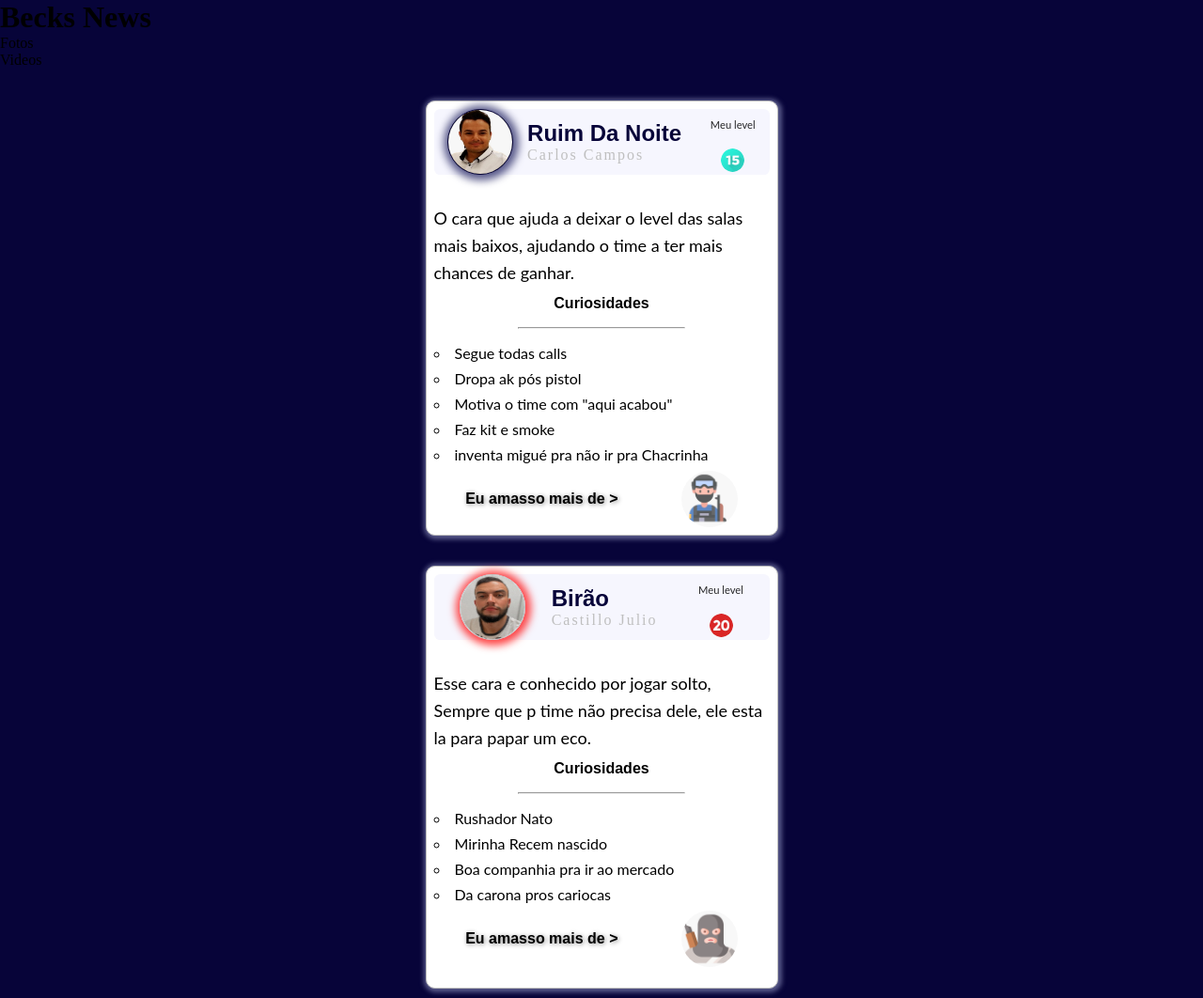
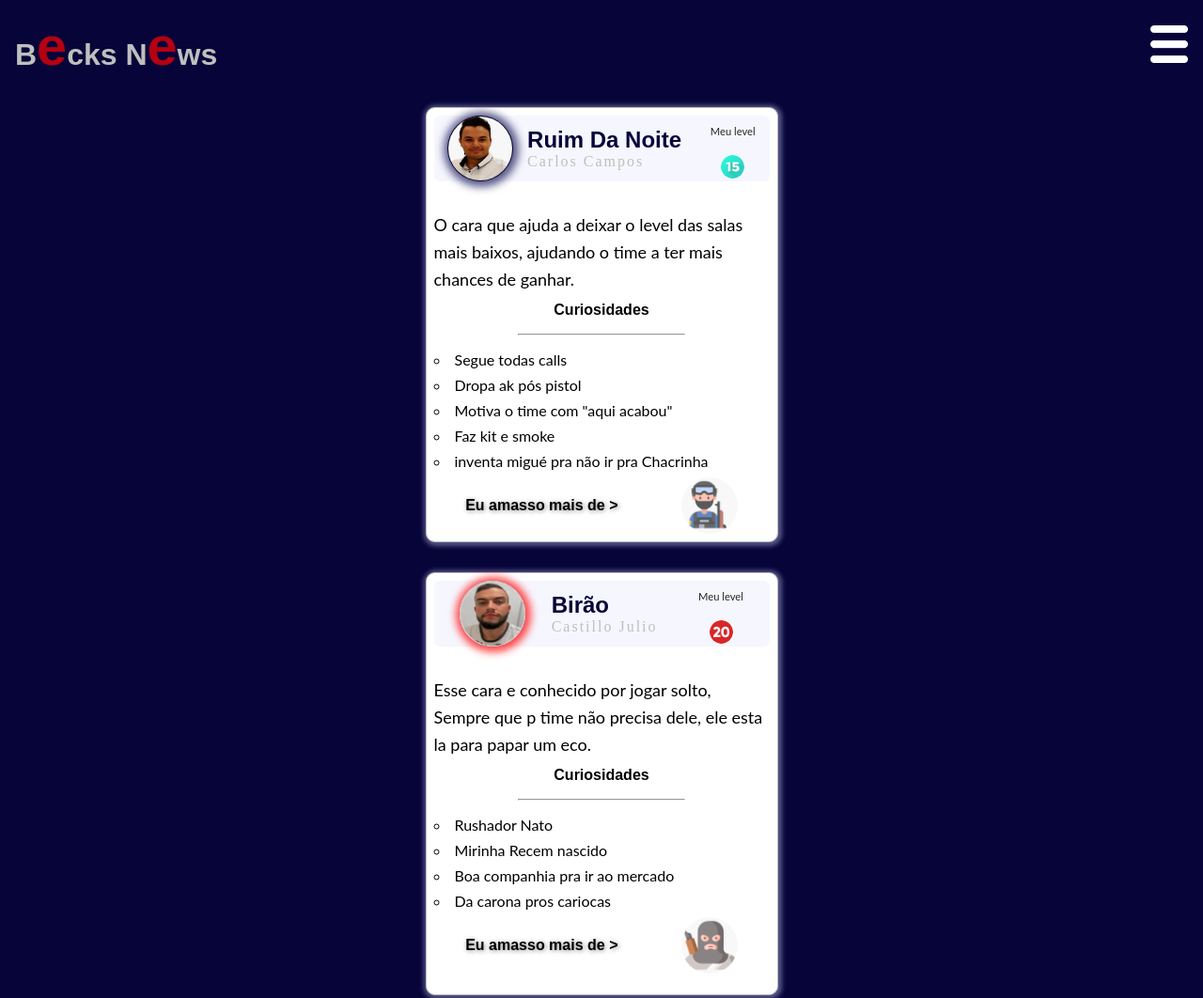
Before and after one commit to jorgealves-b/beck-news, a plain HTML site: page index.html in a window 1280 px wide. Shown: the top 1062 px of the page at 94% size. Drawn offline with Linux system fonts and the light colour scheme.

Commit message:
add menu

```diff
--- a/index.html
+++ b/index.html
@@ -5,14 +5,15 @@
     <meta http-equiv="X-UA-Compatible" content="IE=edge">
     <meta name="viewport" content="width=device-width, initial-scale=1.0">
     <link rel="stylesheet" href="mobile.css">
-    <link rel="shortcut icon" href="/icons/noticia.png" type="image/x-icon">
+    <link rel="shortcut icon" href="/icons/fake-news.jpg" type="image/x-icon">
     <title>Becks Newspaper</title>
 </head>
 <body>
     <header>
         <h1>B<span>e</span>cks N<span>e</span>ws</h1>
         <div class="navgation">
-            <nav>
+            <nav class="nav">
+                <img class="menu-btn"  src="icons/icone-menu.png" alt="menu hamburguer">
                 <ul>
                     <li>Fotos</li>
                     <li>Videos</li>
--- a/mobile.css
+++ b/mobile.css
@@ -9,6 +9,7 @@
 :root {
     --font-p: 'Lato', sans-serif;
     --font-h: 'Oswald', sans-serif;
+    --font-header: 'Cabin', sans-serif;
 
     --color-h: hsl(243, 87%, 12%);
     --color-shadow: hsl(238, 22%, 44%);
@@ -21,9 +22,42 @@
 
 @import url('https://fonts.googleapis.com/css2?family=Oswald:wght@400;500;600;700&display=swap');
 
+@import url('https://fonts.googleapis.com/css2?family=Cabin:ital,wght@0,400;0,500;0,700;1,500;1,700&display=swap');
+
 body {
     background-color: var(--color-h);
     transition: all ease-in-out;
+}
+
+header  {
+    display: flex;
+    flex-direction: row;
+    justify-content: space-between;
+    align-items: center;
+    margin: 1rem ;
+}
+
+header h1 {
+    font-family: var(--font-header);
+    font-weight: 600;
+    color: var(--Light-Gray);
+
+}
+
+header span {
+    font-size: 1.8em;
+    color: rgba(255, 0, 0, 0.699)
+
+}
+
+.menu-btn {
+    width: 40px;
+    filter: invert(1);
+}
+
+header ul {
+    list-style: none;
+    display: none;
 }
 main {
     display: flex;
```
Also changed, not shown: icons/icone-menu.png (added).
